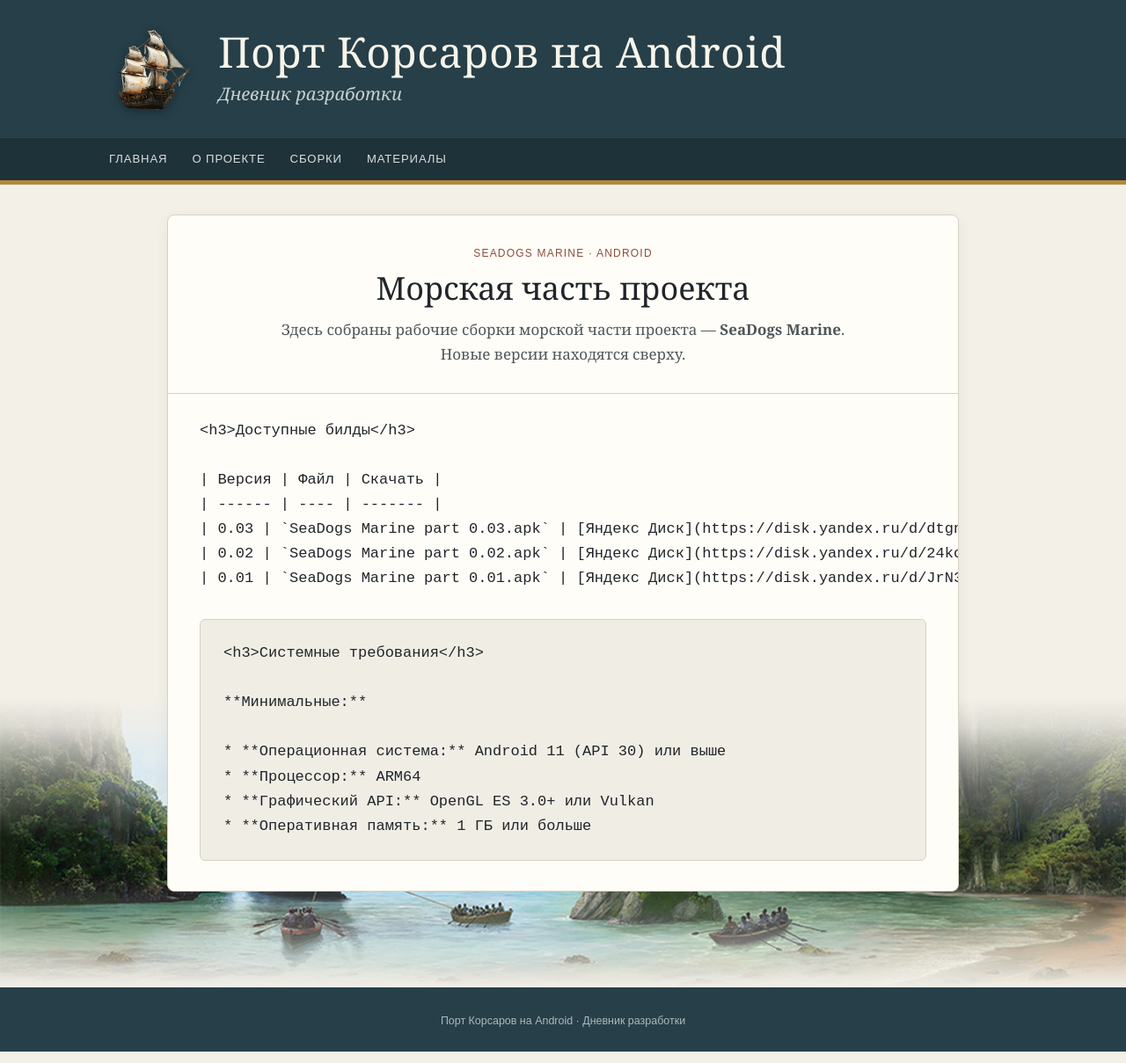
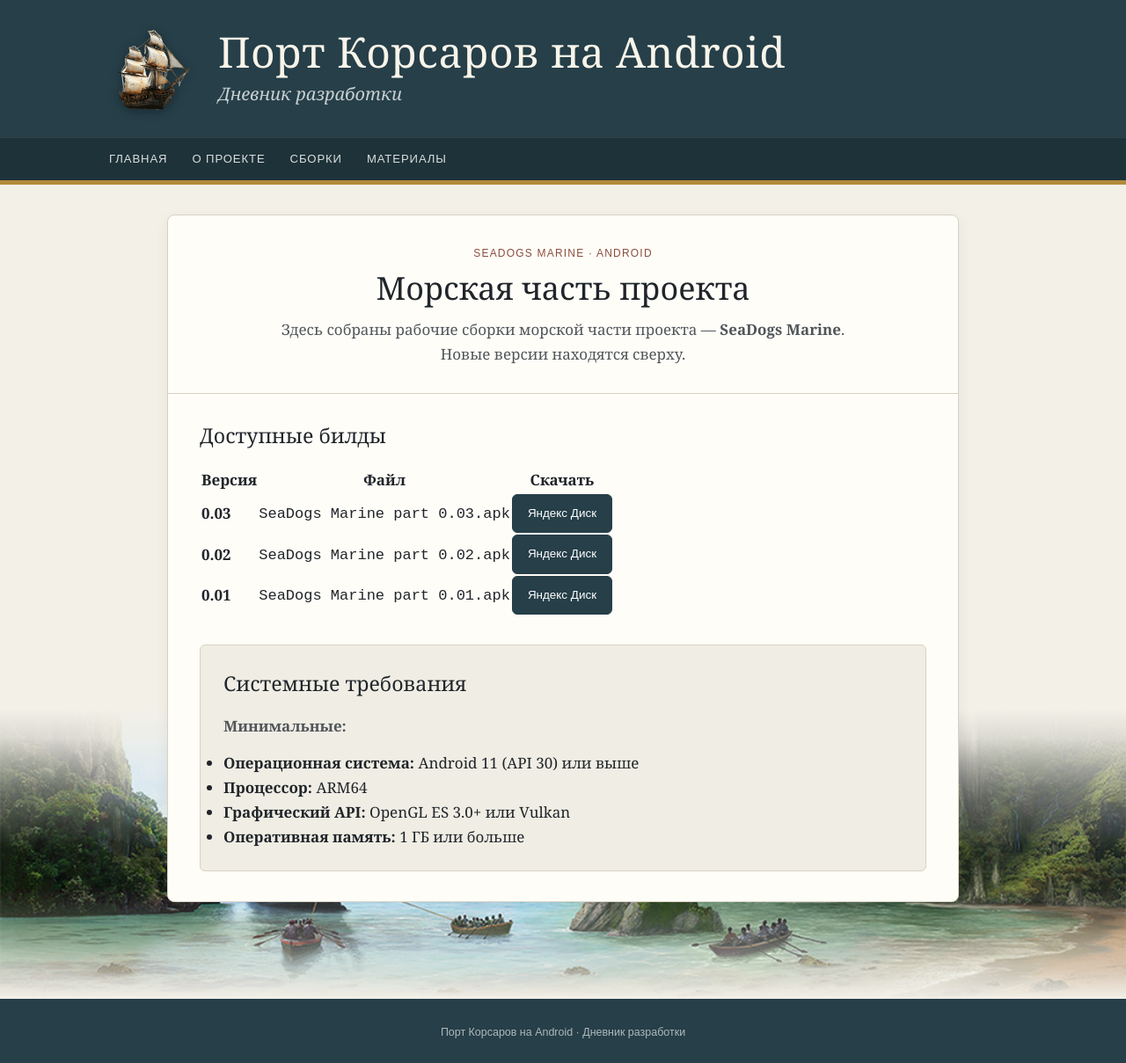
Before and after one commit to tislic/SeaDogsPort, a Jekyll site: the page built from сборки.md, in a window 1280 px wide. Shown: the whole page at 88% size. Built offline with Jekyll 4.4.1, drawn with Linux system fonts in a browser that asks for light colours.

Commit message:
Fix builds page table and requirements layout

```diff
--- a/сборки.md
+++ b/сборки.md
@@ -11,24 +11,47 @@ permalink: /сборки/
     <p>Здесь собраны рабочие сборки морской части проекта — <strong>SeaDogs Marine</strong>. Новые версии находятся сверху.</p>
   </div>
 
-  <div class="builds-section" markdown="1">
+  <div class="builds-section">
     <h3>Доступные билды</h3>
 
-    | Версия | Файл | Скачать |
-    | ------ | ---- | ------- |
-    | 0.03 | `SeaDogs Marine part 0.03.apk` | [Яндекс Диск](https://disk.yandex.ru/d/dtgn-OhofrstyQ) |
-    | 0.02 | `SeaDogs Marine part 0.02.apk` | [Яндекс Диск](https://disk.yandex.ru/d/24koRdh2lB7xhA) |
-    | 0.01 | `SeaDogs Marine part 0.01.apk` | [Яндекс Диск](https://disk.yandex.ru/d/JrN3KsfkcfcgSA) |
+    <div class="builds-table-wrap">
+      <table class="builds-table">
+        <thead>
+          <tr>
+            <th>Версия</th>
+            <th>Файл</th>
+            <th>Скачать</th>
+          </tr>
+        </thead>
+        <tbody>
+          <tr>
+            <td><strong>0.03</strong></td>
+            <td><code>SeaDogs Marine part 0.03.apk</code></td>
+            <td><a class="btn primary" href="https://disk.yandex.ru/d/dtgn-OhofrstyQ">Яндекс Диск</a></td>
+          </tr>
+          <tr>
+            <td><strong>0.02</strong></td>
+            <td><code>SeaDogs Marine part 0.02.apk</code></td>
+            <td><a class="btn primary" href="https://disk.yandex.ru/d/24koRdh2lB7xhA">Яндекс Диск</a></td>
+          </tr>
+          <tr>
+            <td><strong>0.01</strong></td>
+            <td><code>SeaDogs Marine part 0.01.apk</code></td>
+            <td><a class="btn primary" href="https://disk.yandex.ru/d/JrN3KsfkcfcgSA">Яндекс Диск</a></td>
+          </tr>
+        </tbody>
+      </table>
+    </div>
   </div>
 
-  <div class="requirements" markdown="1">
+  <div class="requirements">
     <h3>Системные требования</h3>
-
-    **Минимальные:**
-
-    * **Операционная система:** Android 11 (API 30) или выше
-    * **Процессор:** ARM64
-    * **Графический API:** OpenGL ES 3.0+ или Vulkan
-    * **Оперативная память:** 1 ГБ или больше
+    <p class="requirements-note"><strong>Минимальные:</strong></p>
+    <ul class="requirements-list">
+      <li><strong>Операционная система:</strong> Android 11 (API 30) или выше</li>
+      <li><strong>Процессор:</strong> ARM64</li>
+      <li><strong>Графический API:</strong> OpenGL ES 3.0+ или Vulkan</li>
+      <li><strong>Оперативная память:</strong> 1 ГБ или больше</li>
+    </ul>
   </div>
 </div>
```
